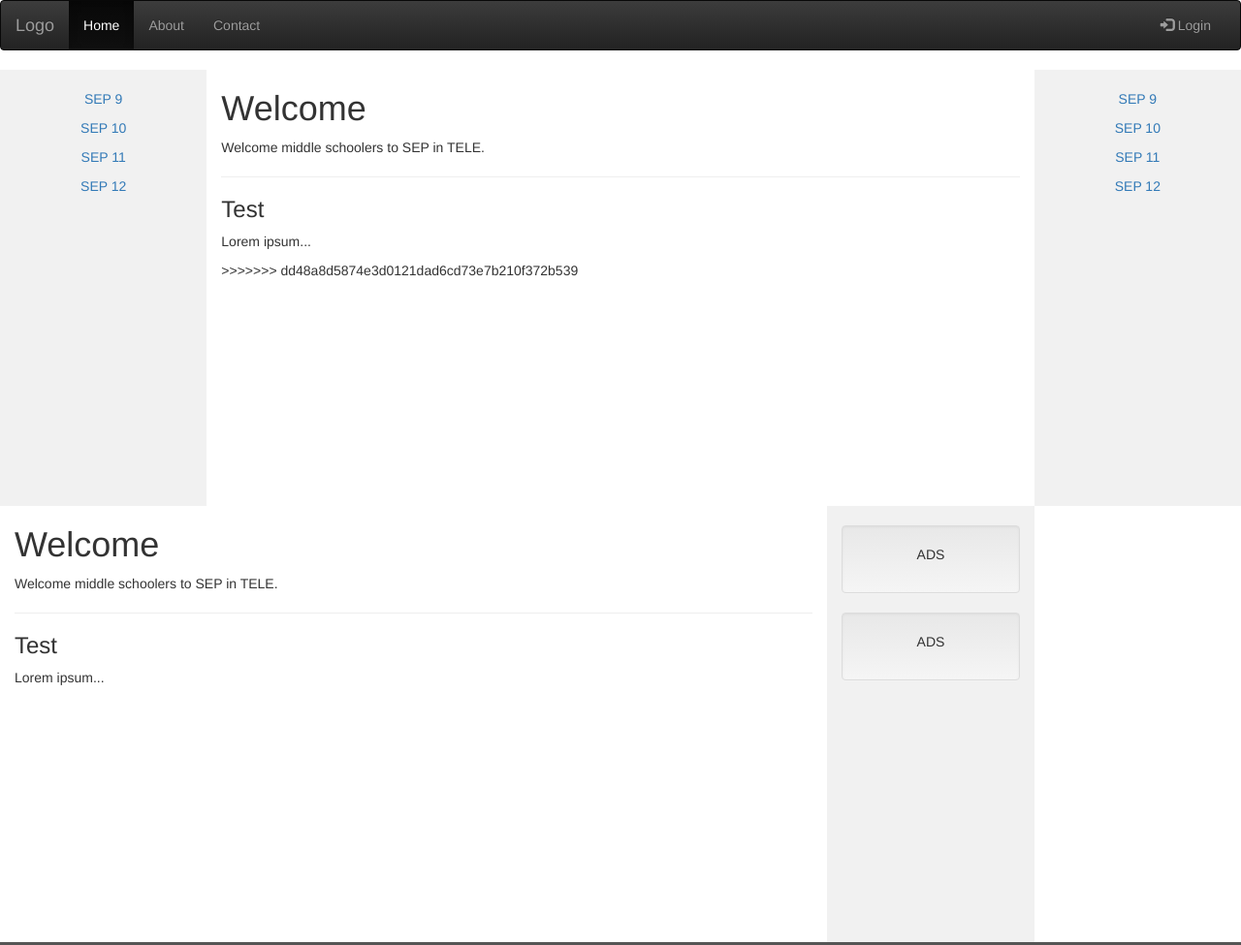
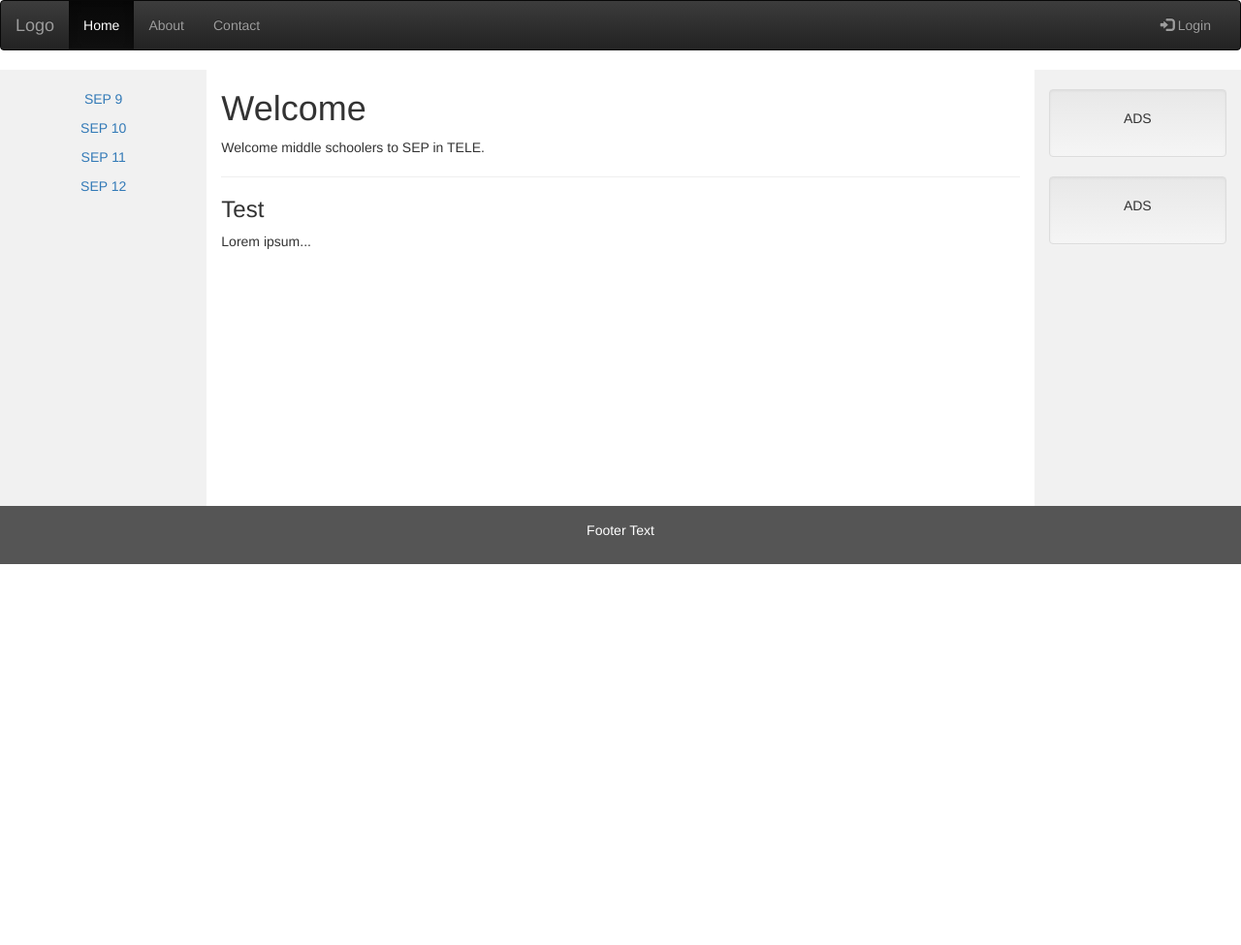
Before and after one commit to giovannim1166/sep-guide, a plain HTML site: page index.html in a window 1280 px wide. Shown: the top 975 px of the page at 97% size. After the commit the page ends 800 px from the top, so only its background shows below. Drawn offline with nearby package versions, Linux system fonts and the light colour scheme.

Commit message:
something

```diff
--- a/index.html
+++ b/index.html
@@ -50,21 +50,6 @@
     </div>
   </nav>
 
-<div class="container-fluid text-center">
-  <div class="row content">
-    <div class="col-sm-2 sidenav">
-      <p><a href="sep-9.html">SEP 9</a></p>
-      <p><a href="sep-10.html">SEP 10</a></p>
-      <p><a href="sep-11.html">SEP 11</a></p>
-      <p><a href="sep-12.html">SEP 12</a></p>
-    </div>
-    <div class="col-sm-8 text-left">
-      <h1>Welcome</h1>
-      <p>Welcome middle schoolers to SEP in TELE.</p>
-      <hr>
-      <h3>Test</h3>
-      <p>Lorem ipsum...</p>
->>>>>>> dd48a8d5874e3d0121dad6cd73e7b210f372b539
   </div>
   </nav>
 
```
Lines whose indentation alone changed are shown as unchanged.
